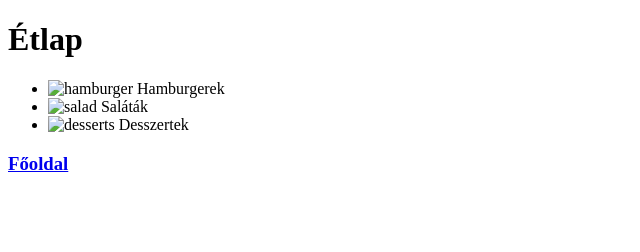
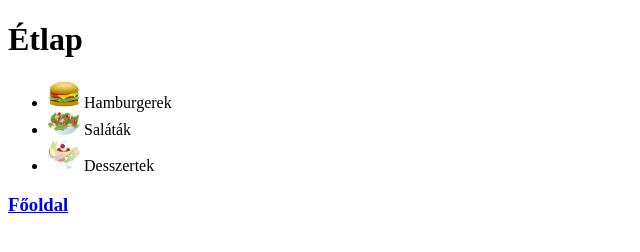
Before and after one commit to LukacsMarianna/hamburgers, a plain HTML site: page menu.html in a window 1280 px wide. Shown: the whole page, without its empty margins (0-640 px from the left). Drawn offline with Linux system fonts and the light colour scheme; the site is published under a folder, as on GitHub Pages, so addresses that start at the root find nothing.

Commit message:
Update menu.html

```diff
--- a/menu.html
+++ b/menu.html
@@ -12,11 +12,11 @@
     <h1>Étlap</h1>
     <ul>
         <li>
-            <img src="/assets/pictures/hamburger.png" alt="hamburger"/> Hamburgerek</li>
+            <img src="assets/pictures/hamburger.png" alt="hamburger"/> Hamburgerek</li>
         <li>
-            <img src="/assets/pictures/salad.png" alt="salad"/> Saláták</li>
+            <img src="assets/pictures/salad.png" alt="salad"/> Saláták</li>
         <li>
-            <img src="/assets/pictures/dessert.png" alt="desserts"/> Desszertek</li>
+            <img src="assets/pictures/dessert.png" alt="desserts"/> Desszertek</li>
     </ul>
     <h3><a href="index.html">Főoldal</a></h3>
 </body>
```
